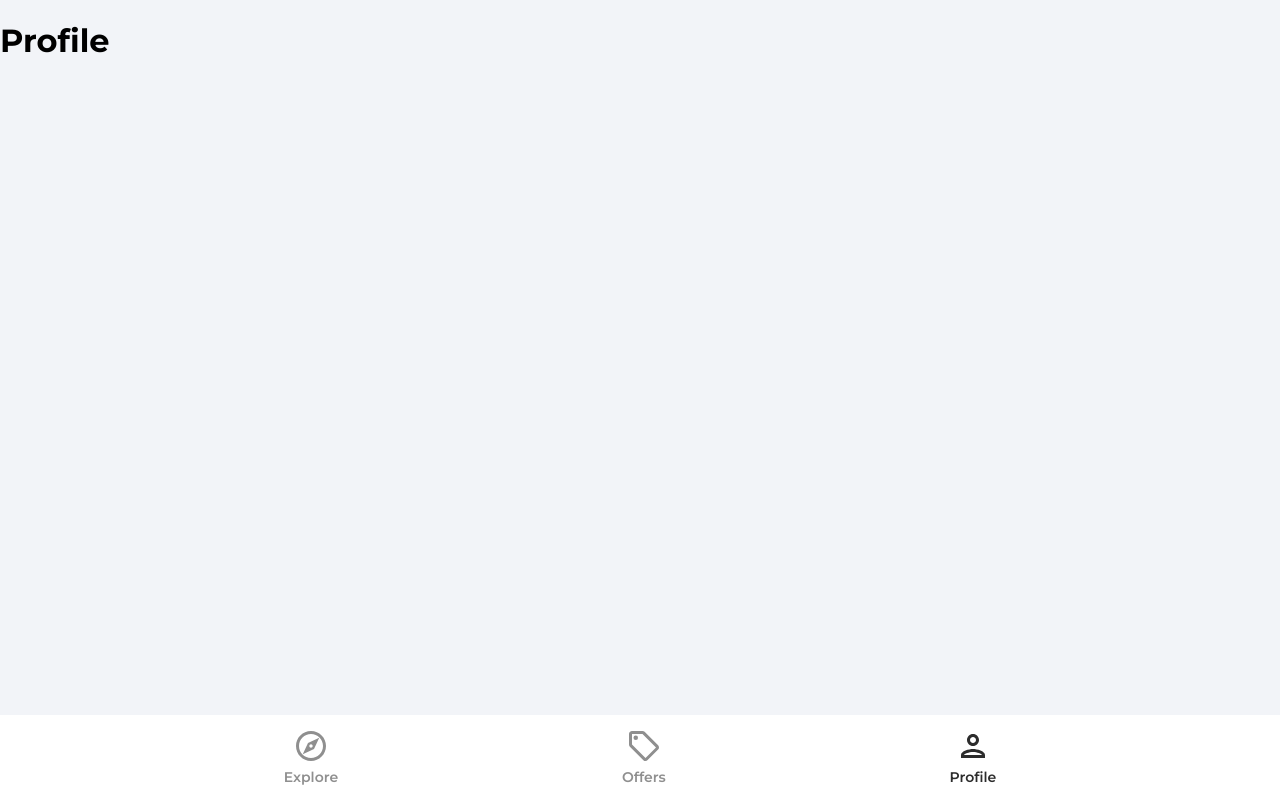
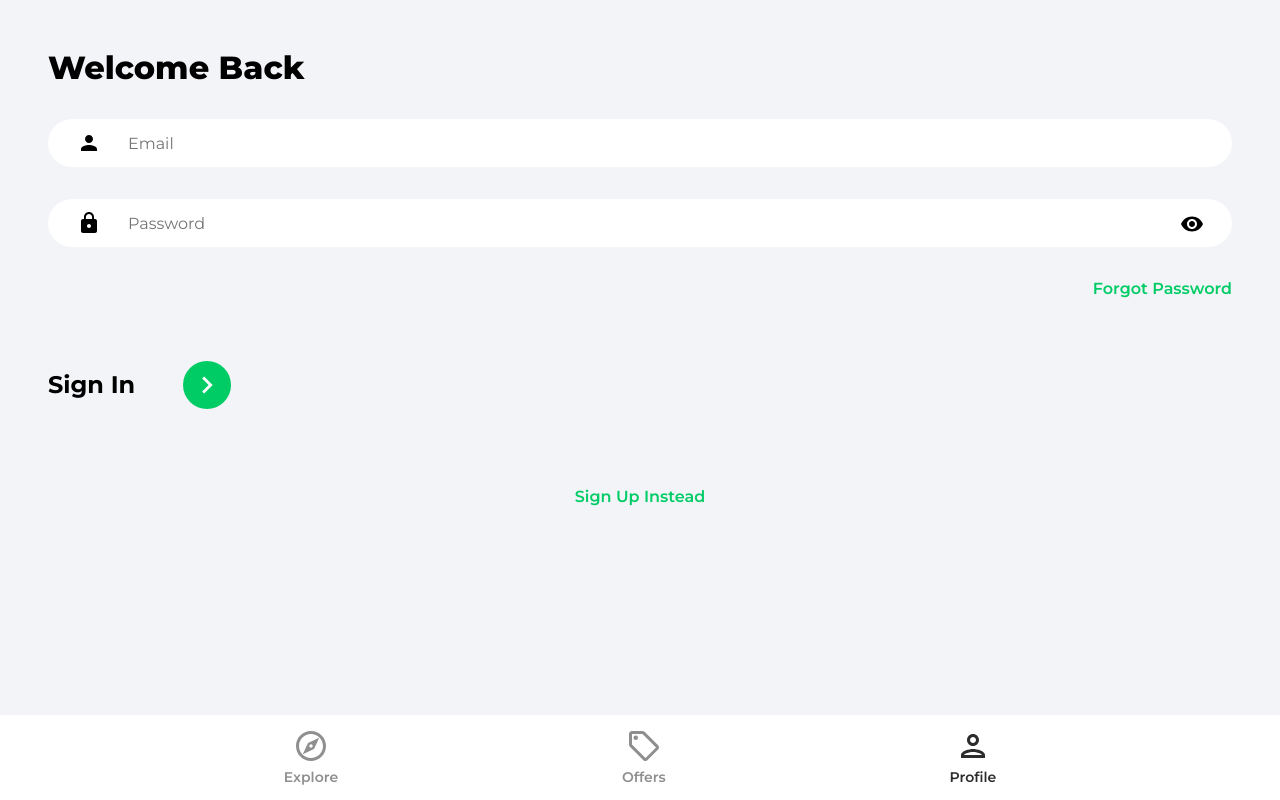
Before and after one commit to zillur-rgb/Llegal-An-Agency-Client, a React (Create React App) app: page /sign-up in a window 1280 px wide. Both pictures are taken after a click on the item "Profile". Built offline with nearby package versions, Linux system fonts and the light colour scheme.

Commit message:
signIn signUp Authentication complete

```diff
--- a/src/pages/Profile.jsx
+++ b/src/pages/Profile.jsx
@@ -1,10 +1,20 @@
 import React from "react";
+import { useState, useEffect } from "react";
+import { getAuth } from "firebase/auth";
+import SignIn from "./SignIn";
 
 const Profile = () => {
+  const [user, setUser] = useState(null);
+  const auth = getAuth();
+  useEffect(() => {
+    setUser(auth.currentUser);
+  }, [auth]);
   return (
-    <div>
-      <h1>Profile</h1>
-    </div>
+    <>
+      <div>
+        {user === null ? <SignIn /> : <h1>Welcome {user.displayName}</h1>}
+      </div>
+    </>
   );
 };
 
--- a/src/pages/SignIn.jsx
+++ b/src/pages/SignIn.jsx
@@ -2,6 +2,7 @@ import { useState } from "react";
 import { Link, useNavigate } from "react-router-dom";
 import { ReactComponent as ArrowRightIcon } from "../assets/svg/keyboardArrowRightIcon.svg";
 import visibility from "../assets/svg/visibilityIcon.svg";
+import { getAuth, signInWithEmailAndPassword } from "firebase/auth";
 
 const SignIn = () => {
   const [showPassword, setShowPassword] = useState(false);
@@ -10,7 +11,20 @@ const SignIn = () => {
 
   const navigate = useNavigate();
 
-  const onChange = () => {};
+  const onSubmit = async (e) => {
+    e.preventDefault();
+
+    try {
+      const auth = getAuth();
+      const userCred = await signInWithEmailAndPassword(auth, email, password);
+
+      if (userCred.user) {
+        navigate("/");
+      }
+    } catch (error) {
+      console.error(error.message);
+    }
+  };
   return (
     <>
       <div className="pageContainer">
@@ -18,7 +32,7 @@ const SignIn = () => {
           <p className="pageHeader">Welcome Back</p>
         </header>
 
-        <form>
+        <form onSubmit={onSubmit}>
           <input
             type="email"
             placeholder="Email"
--- a/src/pages/SignUp.jsx
+++ b/src/pages/SignUp.jsx
@@ -2,6 +2,13 @@ import { useState } from "react";
 import { Link, useNavigate } from "react-router-dom";
 import { ReactComponent as ArrowRightIcon } from "../assets/svg/keyboardArrowRightIcon.svg";
 import visibility from "../assets/svg/visibilityIcon.svg";
+import {
+  getAuth,
+  createUserWithEmailAndPassword,
+  updateProfile,
+} from "firebase/auth";
+import { doc, setDoc, serverTimestamp } from "firebase/firestore";
+import { db } from "../firebase.init.js";
 
 const SignUp = () => {
   const [showPassword, setShowPassword] = useState(false);
@@ -11,7 +18,32 @@ const SignUp = () => {
 
   const navigate = useNavigate();
 
-  const onChange = () => {};
+  const formData = { email, password, name };
+
+  const onSubmit = async (e) => {
+    e.preventDefault();
+    const auth = getAuth();
+
+    const userCredential = await createUserWithEmailAndPassword(
+      auth,
+      email,
+      password
+    );
+    console.log(formData.email);
+
+    const user = userCredential.user;
+
+    updateProfile(auth.currentUser, {
+      displayName: name,
+    });
+
+    delete formData.password;
+    formData.timestamp = serverTimestamp();
+
+    await setDoc(doc(db, "users", user.uid), formData);
+
+    navigate("/");
+  };
   return (
     <>
       <div className="pageContainer">
@@ -19,7 +51,7 @@ const SignUp = () => {
           <p className="pageHeader">Welcome Back</p>
         </header>
 
-        <form>
+        <form onSubmit={onSubmit}>
           <input
             type="text"
             name="name"
```
